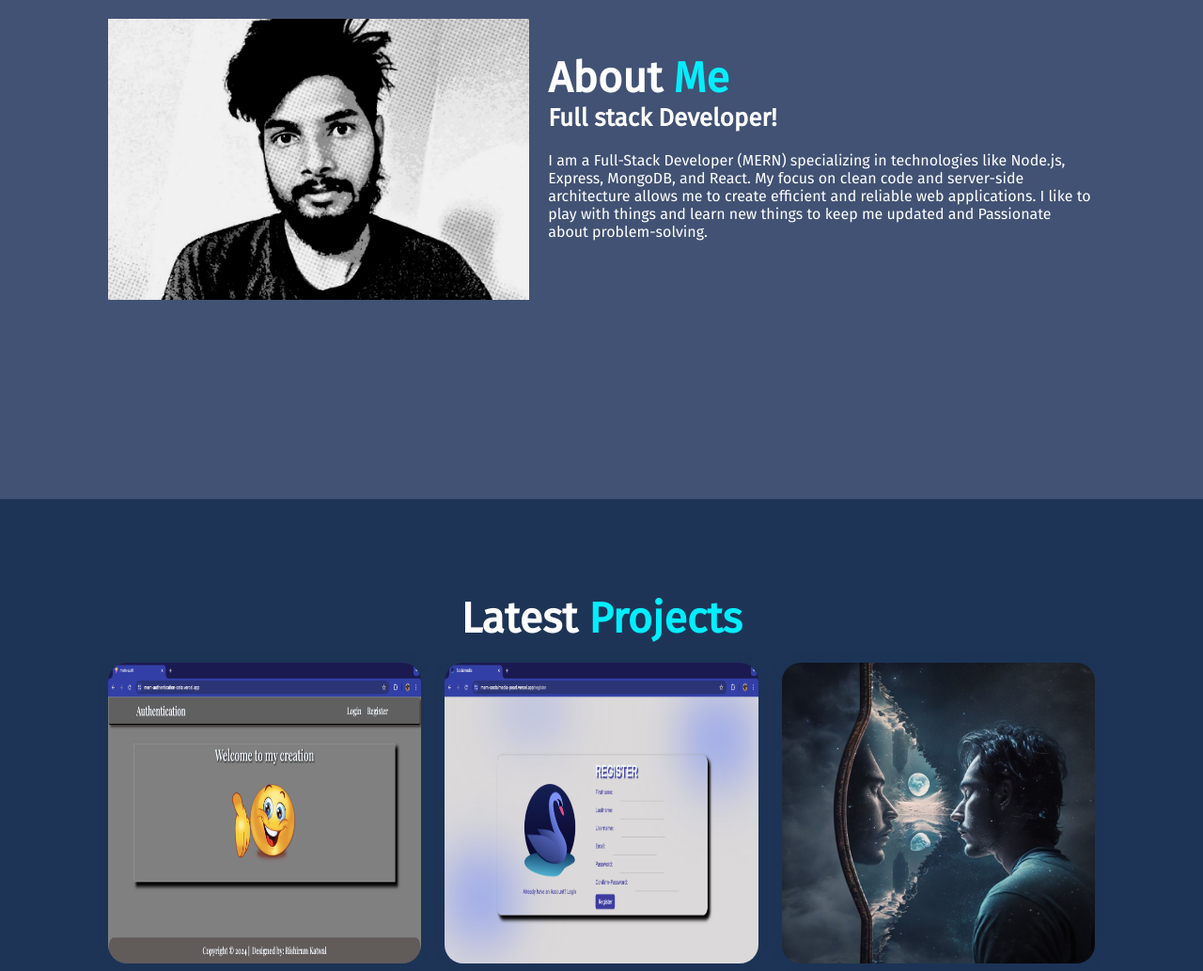
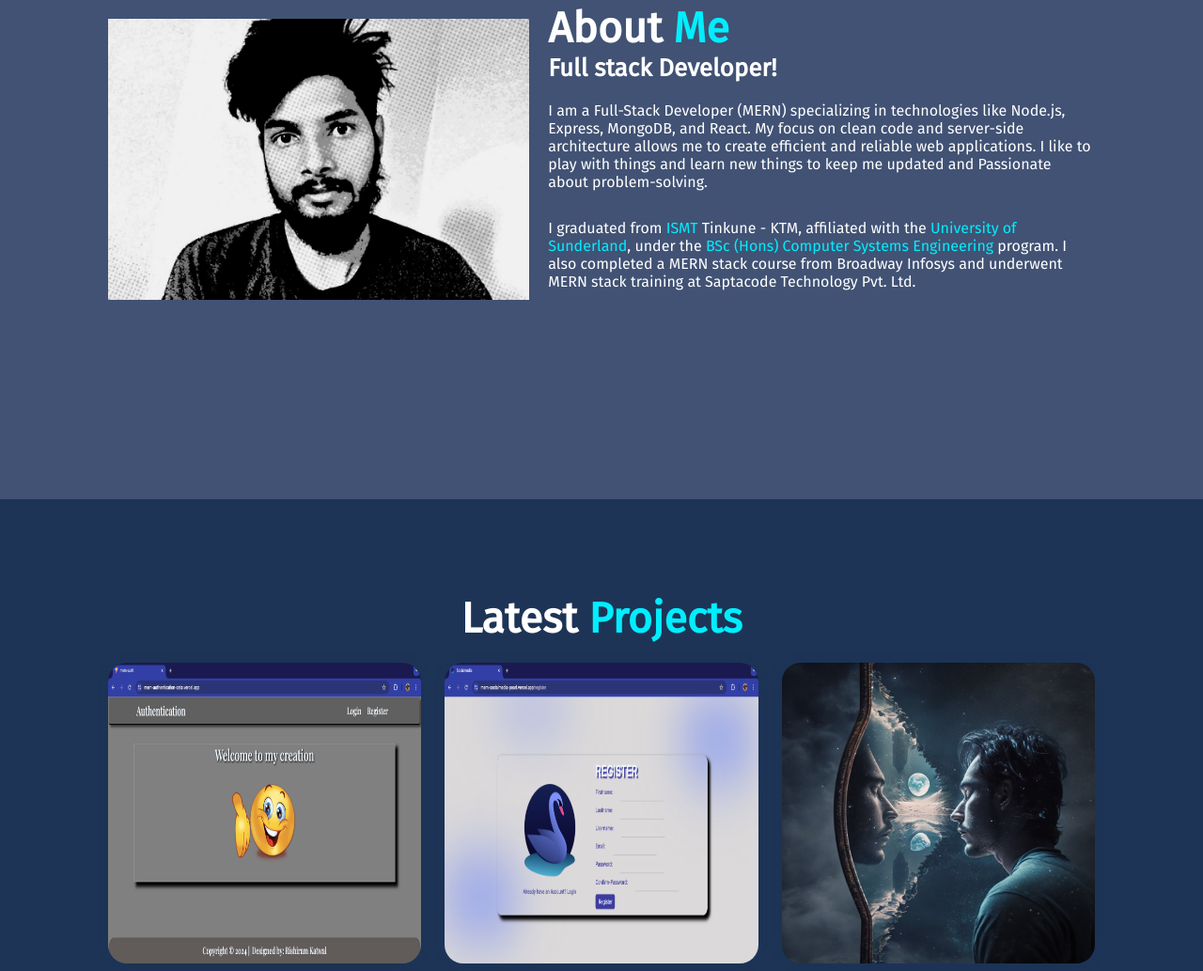
Before and after one commit to rramKatwal/protfolio, a plain HTML site: page index.html in a window 1280 px wide. Shown: the part 1069-2102 px from the top of the page at 94% size. Drawn offline with nearby package versions, Linux system fonts and the light colour scheme.

Commit message:
updated about my qualification

```diff
--- a/index.html
+++ b/index.html
@@ -82,6 +82,13 @@
           server-side architecture allows me to create efficient and reliable
           web applications. I like to play with things and learn new things to
           keep me updated and Passionate about problem-solving.
+        </p>
+        <p>
+          I graduated from <span>ISMT</span> Tinkune - KTM, affiliated with the
+          <span>University of Sunderland</span>, under the
+          <span>BSc (Hons) Computer Systems Engineering</span> program. I also
+          completed a MERN stack course from Broadway Infosys and underwent MERN
+          stack training at Saptacode Technology Pvt. Ltd.
         </p>
       </div>
     </section>
```
